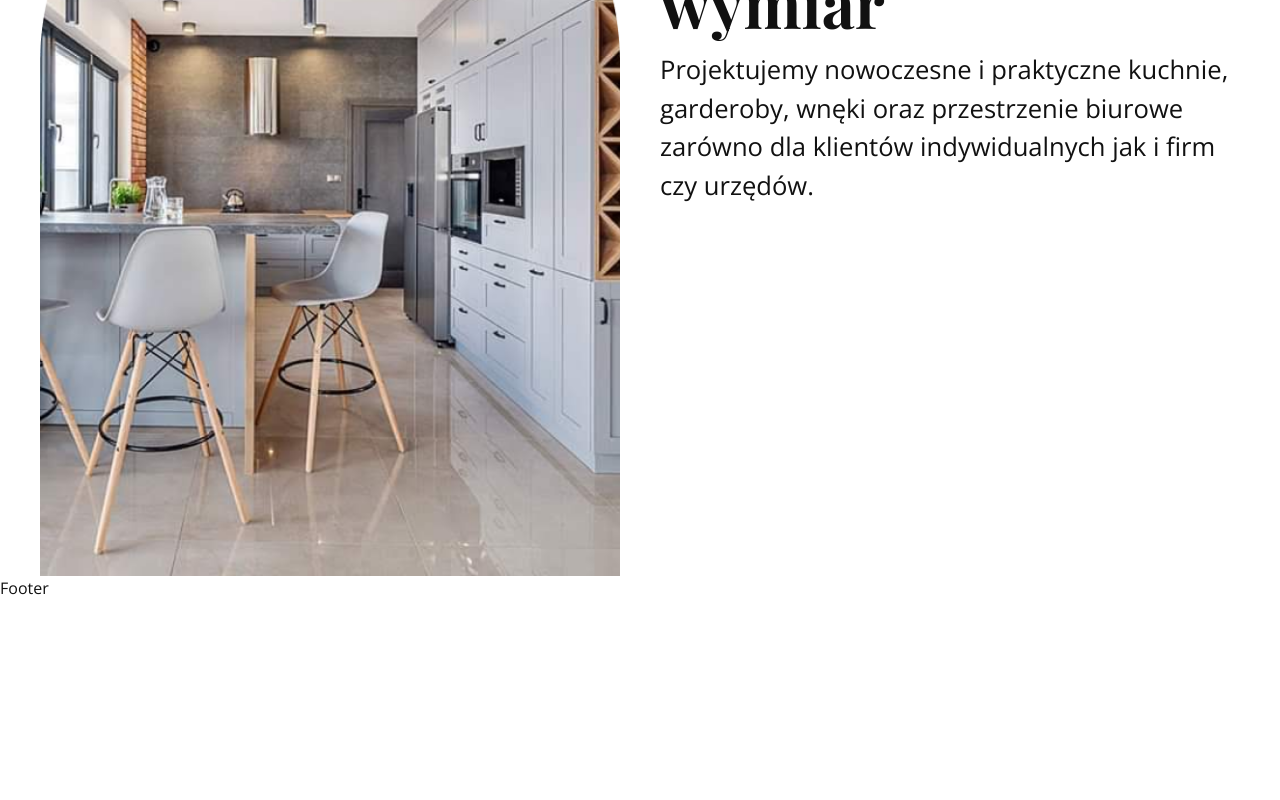
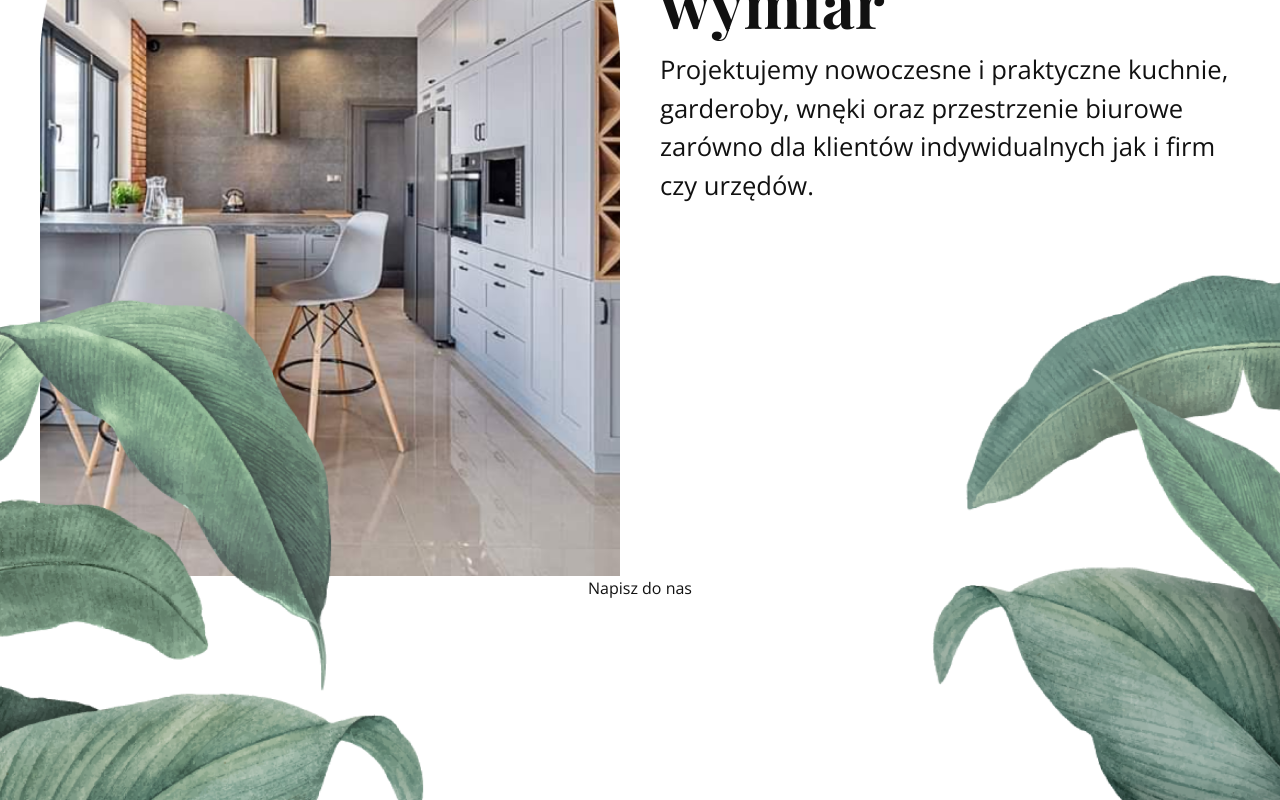
Before and after one commit to dencs08/aviorprojekt.pl, a React (Create React App) app: page / in a window 1280 px wide. Shown: the part 316-1116 px from the top of the page. Before the commit the page ends 916 px from the top, so only its background shows below. Built offline with nearby package versions, Linux system fonts and the light colour scheme.

Commit message:
add: footer content & image

```diff
--- a/src/containers/footer/Footer.jsx
+++ b/src/containers/footer/Footer.jsx
@@ -1,8 +1,19 @@
 import React from "react";
 import "./footer.scss";
 
+import footerLeaves from "../../assets/footer_leaves.png";
+
 const Footer = () => {
-  return <div>Footer</div>;
+  return (
+    <div className="grid place-items-center relative">
+      <div>
+        <button className="btn btn-primary">Napisz do nas</button>
+      </div>
+      <div className="absolute">
+        <img src={footerLeaves} alt="" />
+      </div>
+    </div>
+  );
 };
 
 export default Footer;
```
Also changed, not shown: src/assets/footer_leaves.png (added).
